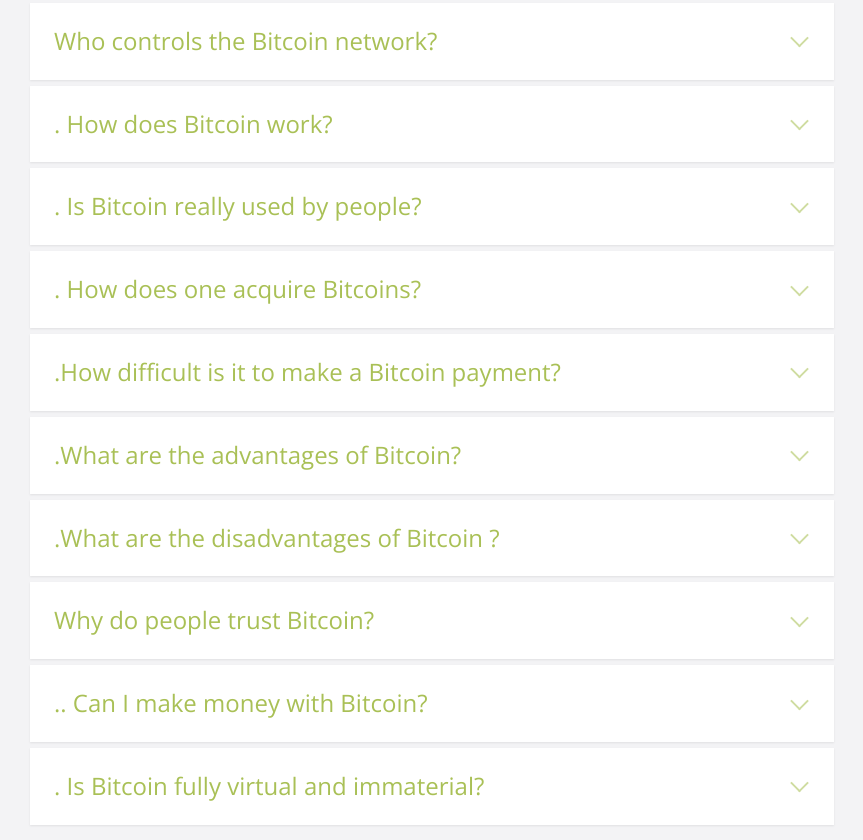
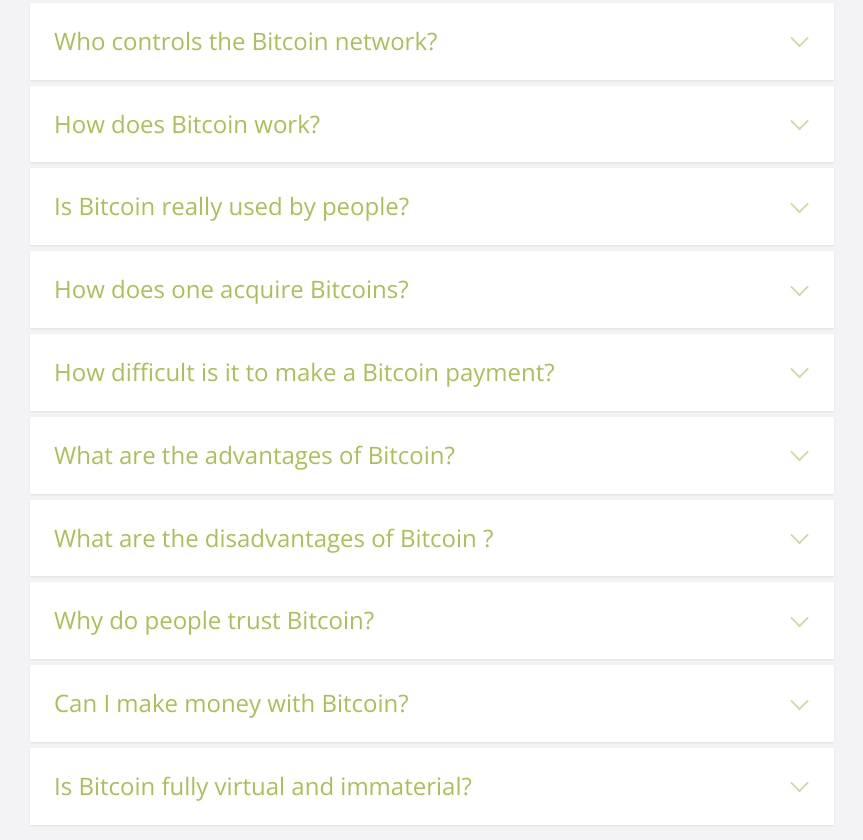
Before and after one commit to BlockchainLabs/blockchainlabs.github.io, a plain HTML site: page faq/index.html in a window 1280 px wide. Shown: the part 1600-2440 px from the top of the page, without its empty margins (318-1181 px from the left). Drawn offline with nearby package versions, Linux system fonts and the light colour scheme.

Commit message:
Update index.html

```diff
--- a/faq/index.html
+++ b/faq/index.html
@@ -27,7 +27,7 @@
 
 	<div class="cd-faq-items">
 		<ul id="basics" class="cd-faq-group">
-			<li class="cd-faq-title"><h2>Basics</h2></li>
+			<li class="cd-faq-title"><h2>Blockchain & Bitcoin</h2></li>
 			<li>
 				<a class="cd-faq-trigger" href="#0">What is blockchain??</a>
 				<div class="cd-faq-content">
@@ -90,13 +90,13 @@
 				</div> <!-- cd-faq-content -->
 			</li>
 			<li>
-				<a class="cd-faq-trigger" href="#0">. Is there a limit to the amount of Bitcoins generated?</a>
+				<a class="cd-faq-trigger" href="#0">Is there a limit to the amount of Bitcoins generated?</a>
 				<div class="cd-faq-content">
 					<p>The number of Bitcoins in existence will never exceed 21 million.</p>
 				</div> <!-- cd-faq-content -->
 			</li>
 			<li>
-				<a class="cd-faq-trigger" href="#0">. How much does a Bitcoin cost?</a>
+				<a class="cd-faq-trigger" href="#0">How much does a Bitcoin cost?</a>
 				<div class="cd-faq-content">
 					<p>- The current market price for a Bitcoin is always changing due to the supply and demand for it. Bitcoins are traded at Bitcoin Exchanges.</p>
 				</div> <!-- cd-faq-content -->
@@ -137,7 +137,7 @@
 				</div> <!-- cd-faq-content -->
 			</li>
 			<li>
-				<a class="cd-faq-trigger" href="#0">. How does Bitcoin work?</a>
+				<a class="cd-faq-trigger" href="#0">How does Bitcoin work?</a>
 				<div class="cd-faq-content">
 					<p>- From a user perspective, Bitcoin is nothing more than a mobile app or computer program that provides a personal Bitcoin wallet and allows a user to send and receive bitcoins with them. This is how Bitcoin works for most users.
                                              Behind the scenes, the Bitcoin network is sharing a public ledger called the "block chain". This ledger contains every transaction ever processed, allowing a user's computer to verify the validity of each transaction. The authenticity of each transaction is protected by digital signatures corresponding to the sending addresses, allowing all users to have full control over sending bitcoins from their own Bitcoin addresses. In addition, anyone can process transactions using the computing power of specialized hardware and earn a reward in bitcoins for this service. This is often called "mining".
@@ -145,13 +145,13 @@
 				</div> <!-- cd-faq-content -->
 			</li>
 			<li>
-				<a class="cd-faq-trigger" href="#0">.  Is Bitcoin really used by people?</a>
+				<a class="cd-faq-trigger" href="#0">Is Bitcoin really used by people?</a>
 				<div class="cd-faq-content">
 					<p>Yes. There is a growing number of businesses and individuals using Bitcoin. This includes brick and mortar businesses like restaurants, apartments, law firms, and popular online services such as Namecheap, WordPress, and Reddit. While Bitcoin remains a relatively new phenomenon, it is growing fast. At the end of August 2013, the value of all bitcoins in circulation exceeded US$ 1.5 billion with millions of dollars worth of bitcoins exchanged daily.</p>
 				</div> <!-- cd-faq-content -->
 			</li>
 			<li>
-				<a class="cd-faq-trigger" href="#0">. How does one acquire Bitcoins?</a>
+				<a class="cd-faq-trigger" href="#0">How does one acquire Bitcoins?</a>
 				<div class="cd-faq-content">
 					<p>- As payment for goods or services.
                                              •	Purchase bitcoins at a Bitcoin exchange.
@@ -162,13 +162,13 @@
 				</div> <!-- cd-faq-content -->
 			</li>
 			<li>
-				<a class="cd-faq-trigger" href="#0">.How difficult is it to make a Bitcoin payment?</a>
+				<a class="cd-faq-trigger" href="#0">How difficult is it to make a Bitcoin payment?</a>
 				<div class="cd-faq-content">
 					<p>Bitcoin payments are easier to make than debit or credit card purchases, and can be received without a merchant account. Payments are made from a wallet application, either on your computer or smartphone, by entering the recipient's address, the payment amount, and pressing send. To make it easier to enter a recipient's address, many wallets can obtain the address by scanning a QR code or touching two phones together with NFC technology.</p>
 				</div> <!-- cd-faq-content -->
 			</li>
 			<li>
-				<a class="cd-faq-trigger" href="#0">.What are the advantages of Bitcoin?</a>
+				<a class="cd-faq-trigger" href="#0">What are the advantages of Bitcoin?</a>
 				<div class="cd-faq-content">
 					<p>Payment freedom - It is possible to send and receive bitcoins anywhere in the world at any time. No bank holidays. No borders. No bureaucracy. Bitcoin allows its users to be in full control of their money.
                                            •	Choose your own fees - There is no fee to receive bitcoins, and many wallets let you control how large a fee to pay when spending. Higher fees can encourage faster confirmation of your transactions. Fees are unrelated to the amount transferred, so it's possible to send 100,000 bitcoins for the same fee it costs to send 1 bitcoin. Additionally, merchant processors exist to assist merchants in processing transactions, converting bitcoins to fiat currency and depositing funds directly into merchants' bank accounts daily. As these services are based on Bitcoin, they can be offered for much lower fees than with PayPal or credit card networks.
@@ -179,7 +179,7 @@
 				</div> <!-- cd-faq-content -->
 			</li>
 			<li>
-				<a class="cd-faq-trigger" href="#0">.What are the disadvantages of Bitcoin ?</a>
+				<a class="cd-faq-trigger" href="#0">What are the disadvantages of Bitcoin ?</a>
 				<div class="cd-faq-content">
 					<p>Degree of acceptance - Many people are still unaware of Bitcoin. Every day, more businesses accept bitcoins because they want the advantages of doing so, but the list remains small and still needs to grow in order to benefit from network effects.
                                            •	Volatility - The total value of bitcoins in circulation and the number of businesses using Bitcoin are still very small compared to what they could be. Therefore, relatively small events, trades, or business activities can significantly affect the price. In theory, this volatility will decrease as Bitcoin markets and the technology matures. Never before has the world seen a start-up currency, so it is truly difficult (and exciting) to imagine how it will play out.
@@ -195,7 +195,7 @@
 				</div> <!-- cd-faq-content -->
 			</li>
 			<li>
-				<a class="cd-faq-trigger" href="#0">.. Can I make money with Bitcoin?</a>
+				<a class="cd-faq-trigger" href="#0">Can I make money with Bitcoin?</a>
 				<div class="cd-faq-content">
 					<p>You should never expect to get rich with Bitcoin or any emerging technology. It is always important to be wary of anything that sounds too good to be true or disobeys basic economic rules.
                                            Bitcoin is a growing space of innovation and there are business opportunities that also include risks. There is no guarantee that Bitcoin will continue to grow even though it has developed at a very fast rate so far. Investing time and resources on anything related to Bitcoin requires entrepreneurship. There are various ways to make money with Bitcoin such as mining, speculation or running new businesses. All of these methods are competitive and there is no guarantee of profit. It is up to each individual to make a proper evaluation of the costs and the risks involved in any such project.
@@ -203,7 +203,7 @@
 				</div> <!-- cd-faq-content -->
 			</li>
 			<li>
-				<a class="cd-faq-trigger" href="#0">. Is Bitcoin fully virtual and immaterial?</a>
+				<a class="cd-faq-trigger" href="#0">Is Bitcoin fully virtual and immaterial?</a>
 				<div class="cd-faq-content">
 					<p>Bitcoin is as virtual as the credit cards and online banking networks people use everyday. Bitcoin can be used to pay online and in physical stores just like any other form of money. Bitcoins can also be exchanged in physical form such as the Casascius coins, but paying with a mobile phone usually remains more convenient. Bitcoin balances are stored in a large distributed network, and they cannot be fraudulently altered by anybody. In other words, Bitcoin users have exclusive control over their funds and bitcoins cannot vanish just because they are virtual.</p>
 				</div> <!-- cd-faq-content -->
```
